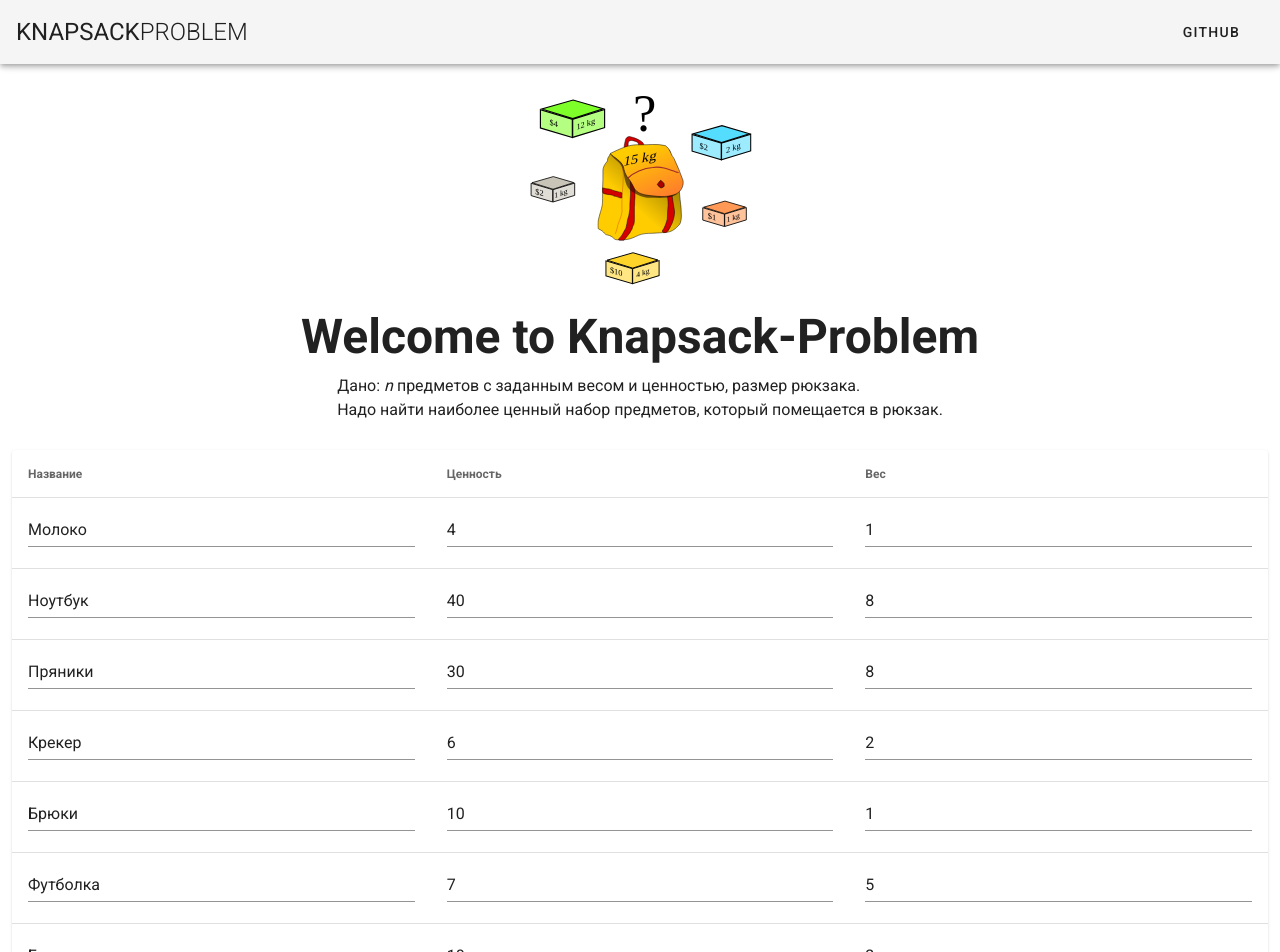
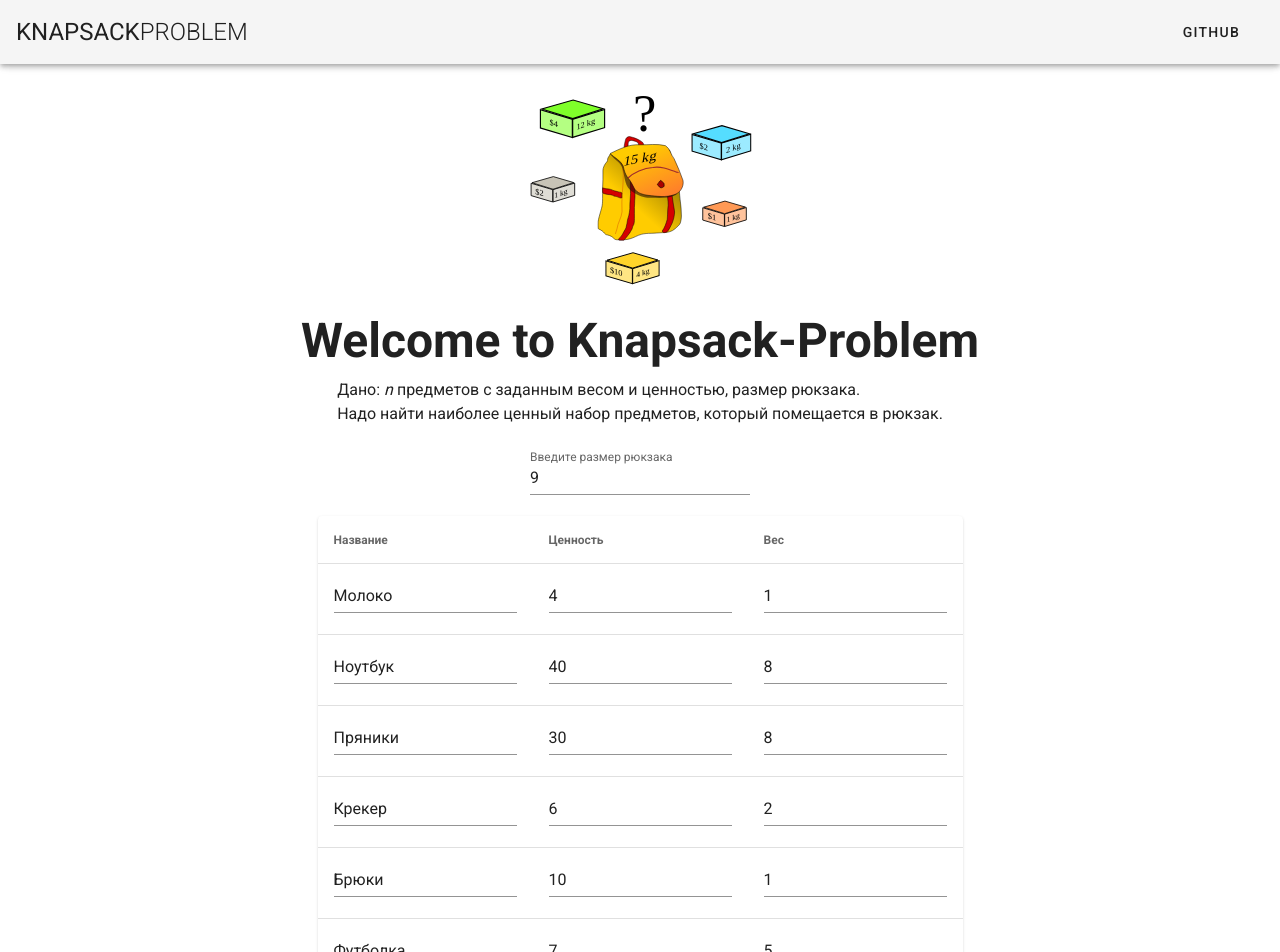
Before and after one commit to RyabovNick/knapsack-problem, a Vue app: page / in a window 1280 px wide. Shown: the top 952 px of the page. Built offline with nearby package versions, Linux system fonts and the light colour scheme.

Commit message:
add some ui/ux

```diff
--- a/src/components/HelloWorld.vue
+++ b/src/components/HelloWorld.vue
@@ -13,9 +13,13 @@
       <v-col cols="12">
         <v-row justify="center">
           <h1
-            class="display-2 font-weight-bold mb-3"
+            class="display-2 font-weight-bold mb-1 pa-1"
           >Welcome to Knapsack-Problem</h1>
-          <p class="subheading font-weight-regular">
+        </v-row>
+      </v-col>
+      <v-col cols="12">
+        <v-row justify="center">
+          <p class="subheading font-weight-regular pa-1">
             Дано:
             <i>n</i> предметов с заданным весом и ценностью, размер рюкзака.
             <br />Надо найти наиболее ценный набор предметов, который помещается в рюкзак.
@@ -23,7 +27,19 @@
         </v-row>
       </v-col>
 
+      <v-col cols="4" offset="4">
+        <v-row justify="center">
+          <v-text-field
+            type="number"
+            v-model.number="bagSize"
+            label="Введите размер рюкзака"
+            class="max-width"
+          ></v-text-field>
+        </v-row>
+      </v-col>
+
       <v-col cols="12">
+        <v-row justify="center">
           <v-data-table
             :headers="headers"
             :items="items"
@@ -45,11 +61,12 @@
               </tr>
             </template>
           </v-data-table>
+        </v-row>
       </v-col>
 
       <v-col cols="12">
         <v-row justify="center">
-          <v-btn @click="knapsack()">test</v-btn>
+          <v-btn @click="knapsack()">Найти предметы</v-btn>
         </v-row>
       </v-col>
     </v-row>
@@ -75,22 +92,23 @@ export default Vue.extend({
       { name: 'Брюки', value: 10, size: 1, select: false },
       { name: 'Футболка', value: 7, size: 5, select: false },
       { name: 'Бриллиант', value: 10, size: 2, select: false }
-    ]
+    ],
+    bagSize: 9,
+    itemsCount: 8
   }),
   methods: {
     knapsack(): string {
       // faker.locale = 'ru'
       for (let i = 0; i < 100; i++) {
+        // console.log(faker.commerce.product())
         i++
       }
-
-      const bagSize: number = 8
 
       const values = [0, ...this.items.map((item) => item.value)]
       const weights = [0, ...this.items.map((item) => item.size)]
       const N = this.items.length
 
-      const arrayGen = (m: number, n: number) => {
+      const arrayGen = (bagSize: number, N: number) => {
         let M = new Array(bagSize + 1)
         M[0] = new Array(bagSize + 1).fill(0)
         for (let i = 1; i <= N; i++) {
@@ -99,11 +117,11 @@ export default Vue.extend({
         return M
       }
 
-      let M = arrayGen(bagSize, N)
-      let keepArr = arrayGen(bagSize, N)
+      let M = arrayGen(this.bagSize, N)
+      let keepArr = arrayGen(this.bagSize, N)
 
       for (let i = 1; i <= N; i++) {
-        for (let j = 0; j <= bagSize; j++) {
+        for (let j = 0; j <= this.bagSize; j++) {
           if (weights[i] > j) {
             // we can't add
             M[i][j] = M[i - 1][j]
@@ -124,7 +142,7 @@ export default Vue.extend({
       }
 
       let keptElements = []
-      let eleKey = bagSize
+      let eleKey = this.bagSize
       for (let i = N; i > 0; i--) {
         if (keepArr[i][eleKey] == 1) {
           keptElements.push(i - 1)
@@ -132,12 +150,25 @@ export default Vue.extend({
         }
       }
 
+      for (const el of this.items) {
+        el.select = false
+      }
+
       for (const el of keptElements) {
         this.items[el].select = true
       }
 
       return 'test'
+    },
+    autoGenerate(count: number): boolean {
+      return true
     }
   }
 })
 </script>
+
+<style scoped>
+.max-width {
+  max-width: 220px;
+}
+</style>
```
Lines whose indentation alone changed are shown as unchanged.
